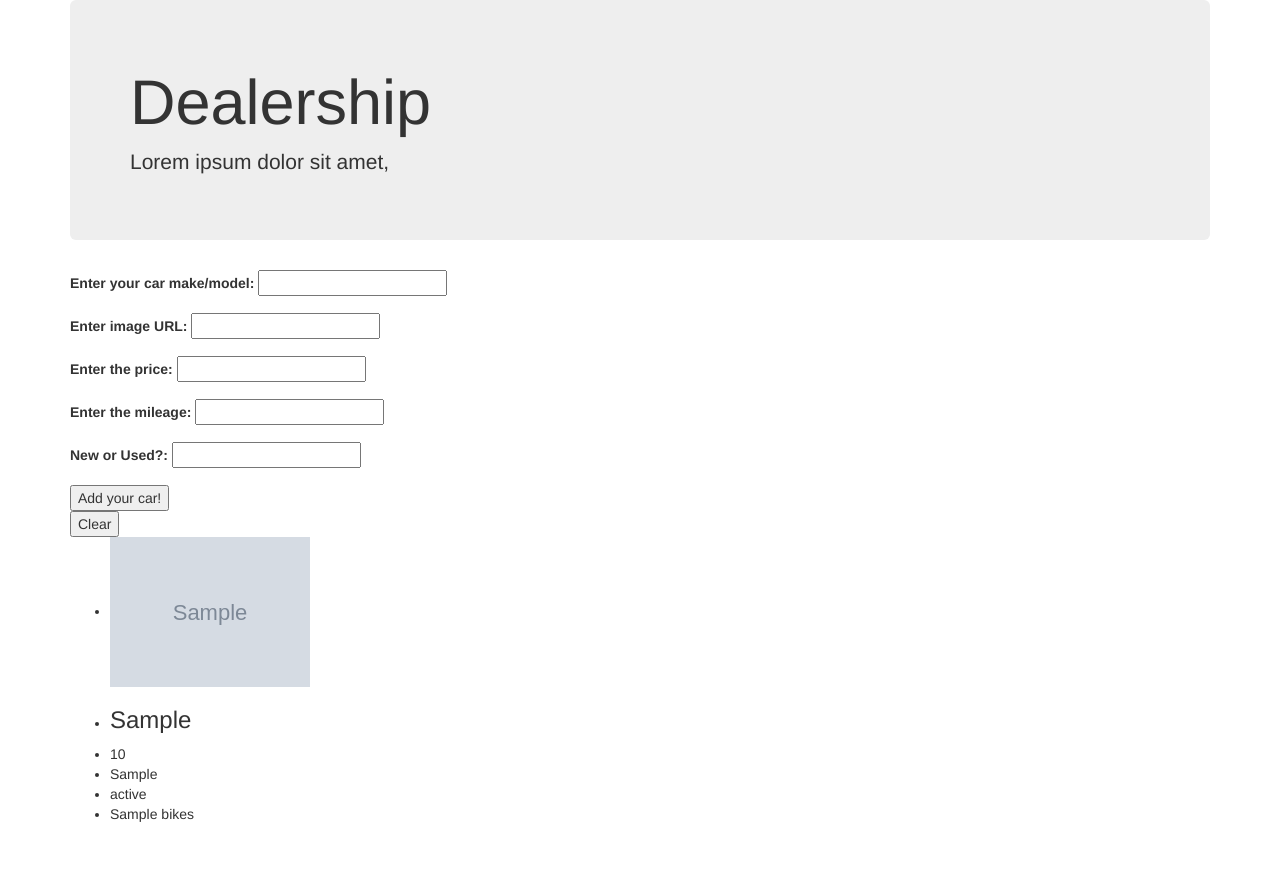
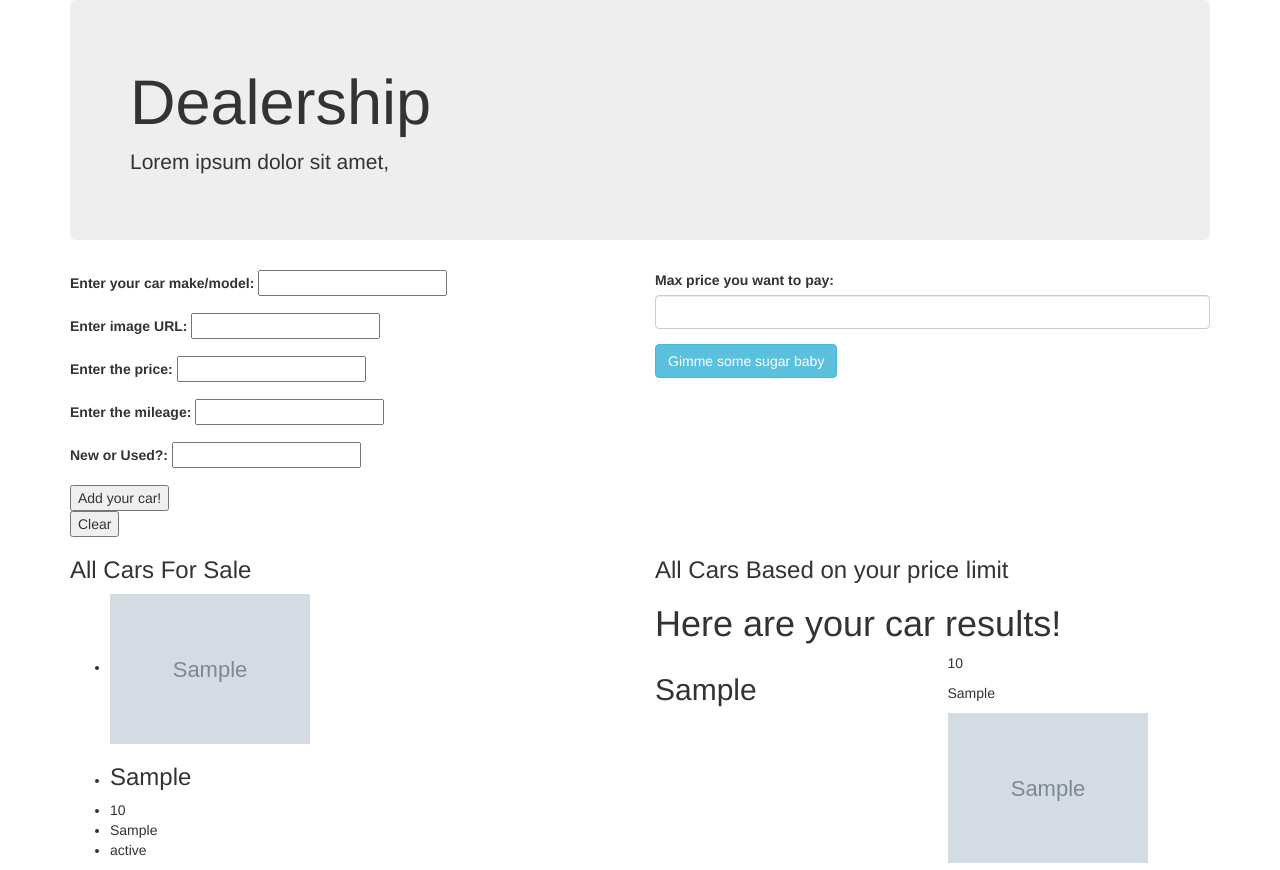
Before and after one commit to RonandoL/Dealership-Twig-Baby, a PHP site: template views/cars.html.twig in a window 1280 px wide. Before the commit the page ends 822 px from the top, so only its background shows below. Run offline with PHP 8.4, Linux system fonts and the light colour scheme; the template is opened without the code that fills it: most values are stand-ins (such as "Sample title", 1, 10 or a date in 2020); grey boxes marked "Sample" are stand-in pictures; some libraries are stand-ins or nearby versions.

Commit message:
Display car results based on price filtration.

```diff
--- a/src/Car.php
+++ b/src/Car.php
@@ -42,6 +42,11 @@
             return $this->status;
         }
 
+        function worthBuying($max_price)
+        {
+            return ($this->price <= ($max_price));
+        }
+
         function save()
         {
         array_push($_SESSION['list_of_cars'], $this);
--- a/views/cars.html.twig
+++ b/views/cars.html.twig
@@ -52,7 +52,26 @@
                     <button type='submit'>Clear</button>
                 </form>
 
+            </div>  <!-- /col-sm-6 -->
+
+            <!-- BUY A CAR -->
+            <div class="col-sm-6">
+                <form action='/car_matches'>
+                    <div class='form-group'>
+                        <label for=''>Max price you want to pay:</label>
+                        <input class='form-control' type='text' name='matchPrice' value=''>
+                    </div>
+
+                    <button class='btn btn-info' type='submit' name='button'>Gimme some sugar baby</button>
+                </form>
+            </div>
+          </div>  <!-- /Row -->
+
+            <div class="row">
+
                 <!-- Display cars already created -->
+                <div class="col-sm-6">
+                    <h3>All Cars For Sale</h3>
                     {% if cars is not empty %}
                   <ul>
                       {% for car in cars %}
@@ -61,14 +80,38 @@
                       <li>{{ car.getPrice}}</li>
                       <li>{{ car.getMiles}}</li>
                       <li>{{ car.getStatus}}</li>
-                  <li>{{ bikes }}</li>
                       {% endfor %}
                   </ul>
                     {% endif %}
+                </div>
+
+                <!-- Display cars Matching Form Price Input -->
+                <div class="col-sm-6">
+                    <h3>All Cars Based on your price limit</h3>
+                    <h1>Here are your car results!</h1>
+
+                    {% for car in match_cars %}
+                    <div class="row">
+                        <div class='col-md-6'>
+                            <h2> {{ car.getModel }}</h2>
+                        </div>
+                        <div class='col-md-6'>
+                            <p> {{ car.getPrice }}</p>
+                            <p> {{ car.getMiles }}</p>
+                            <img src= "{{ car.getPhoto }}">
+                        </div>
+                    </div>
+                    {% endfor %}
 
 
-              </div>  <!-- /col-sm-12 -->
-            </div>  <!-- /Row -->
+                </div>
+            </div>
+
+
+
+
+
+
 
           </div>  <!-- /Container -->
 
```
Also changed, not shown: app/app.php (+22 -6 lines). Lines whose indentation alone changed are shown as unchanged.
